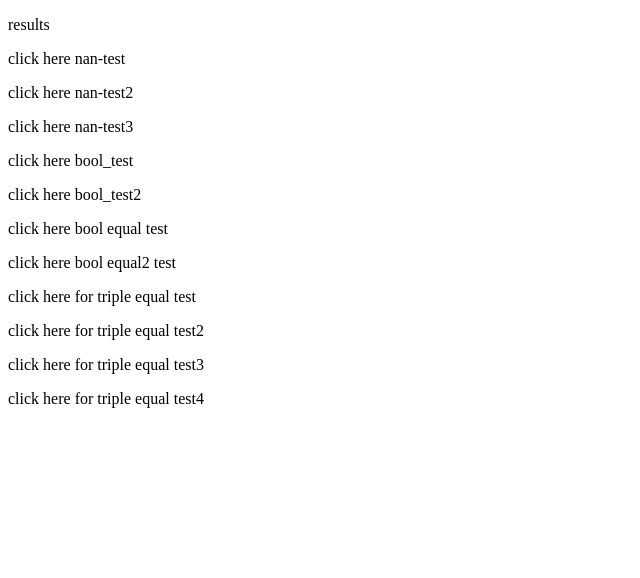
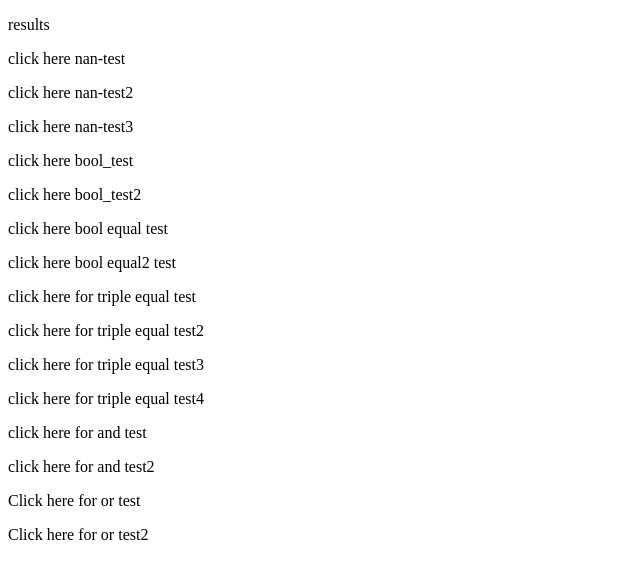
Before and after one commit to Pcharlot13/Basic_HTML_and_JavaScript, a plain HTML site: page Project5_comparison_type_coersion/index.html in a window 1280 px wide. Shown: the whole page, without its empty margins (0-640 px from the left). Drawn offline with Linux system fonts and the light colour scheme.

Commit message:
assignment

```diff
--- a/Project5_comparison_type_coersion/index.html
+++ b/Project5_comparison_type_coersion/index.html
@@ -20,5 +20,9 @@
     <p id="Test" onclick="eq_test2()">click here for triple equal test2 </p>
     <p id="Test" onclick="eq_test3()">click here for triple equal test3 </p>
     <p id="Test" onclick="eq_test4()">click here for triple equal test4 </p>
+    <p id="Test" onclick="and_test()">click here for and test</p>
+    <p id="Test" onclick="and_test2()">click here for and test2</p>
+    <p id="Test" onclick="or_test()">Click here for or test</p>
+    <p id="Test" onclick="or_test2()">Click here for or test2</p>
 </body>
 </html>
--- a/Project5_comparison_type_coersion/main.js
+++ b/Project5_comparison_type_coersion/main.js
@@ -44,3 +44,20 @@ function eq_test4(){
     var boolt = (20 === 10); // will test if both type & value are equal and display
     document.getElementById("Test").innerHTML = boolt;
 }
+
+function and_test(){
+    var andt =(20>5 && 10 > 1);  // test if both statements are true and will display true or false
+    document.getElementById("Test").innerHTML = andt;
+}
+function and_test2(){
+    var andt = (10<5 && 10>1);  // test if both statements are true and will display true or false
+    document.getElementById("Test").innerHTML= andt;
+}
+function or_test(){
+    var ort = (10 > 5 || 10 > 1); // test if either statement are true and will display true or false
+    document.getElementById("Test").innerHTML = ort;
+}
+function or_test2(){
+    var ort = (5 > 10 || 1 > 10);  // test if either statement are true and will display true or false
+    document.getElementById("Test").innerHTML = ort;
+}
```
